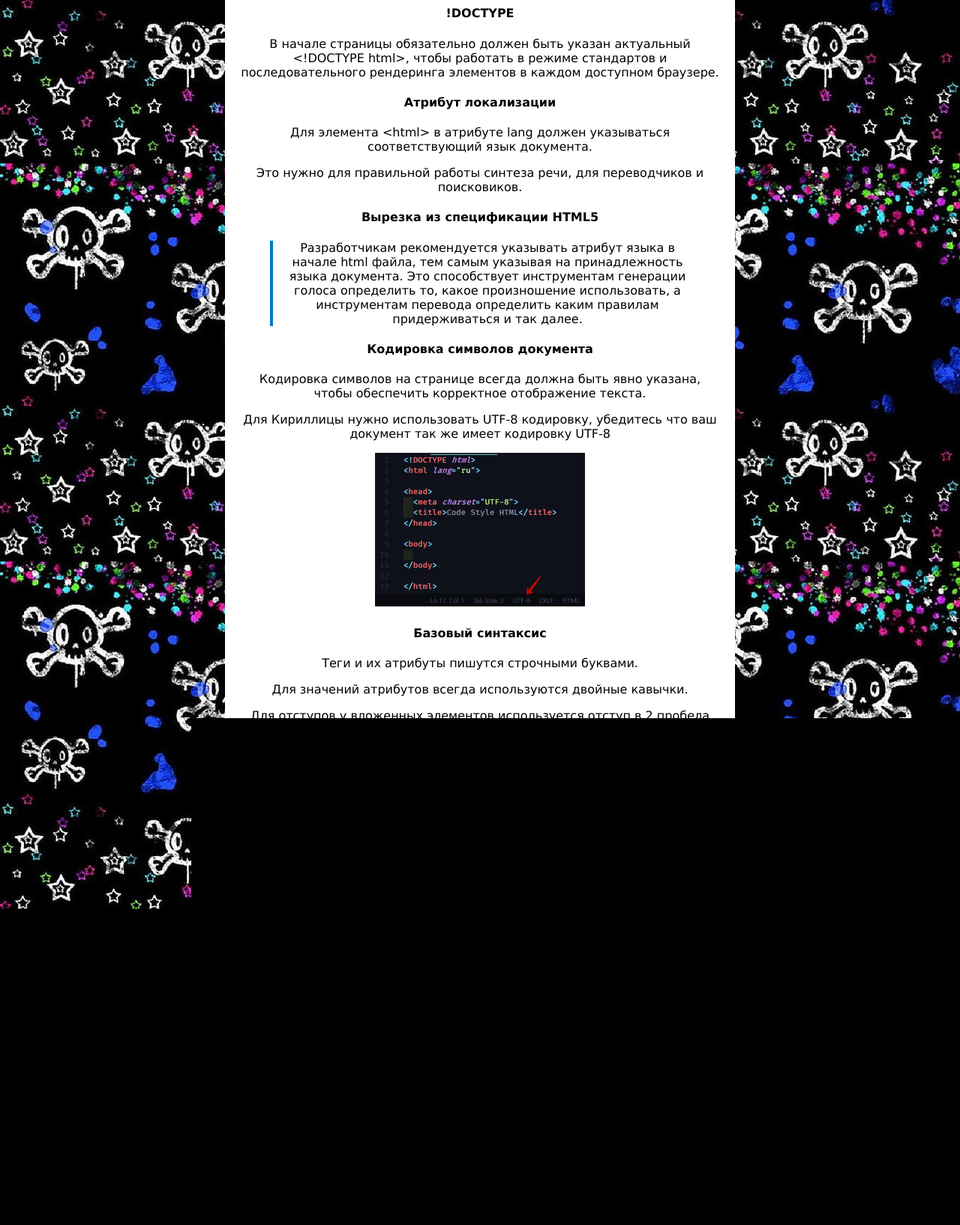
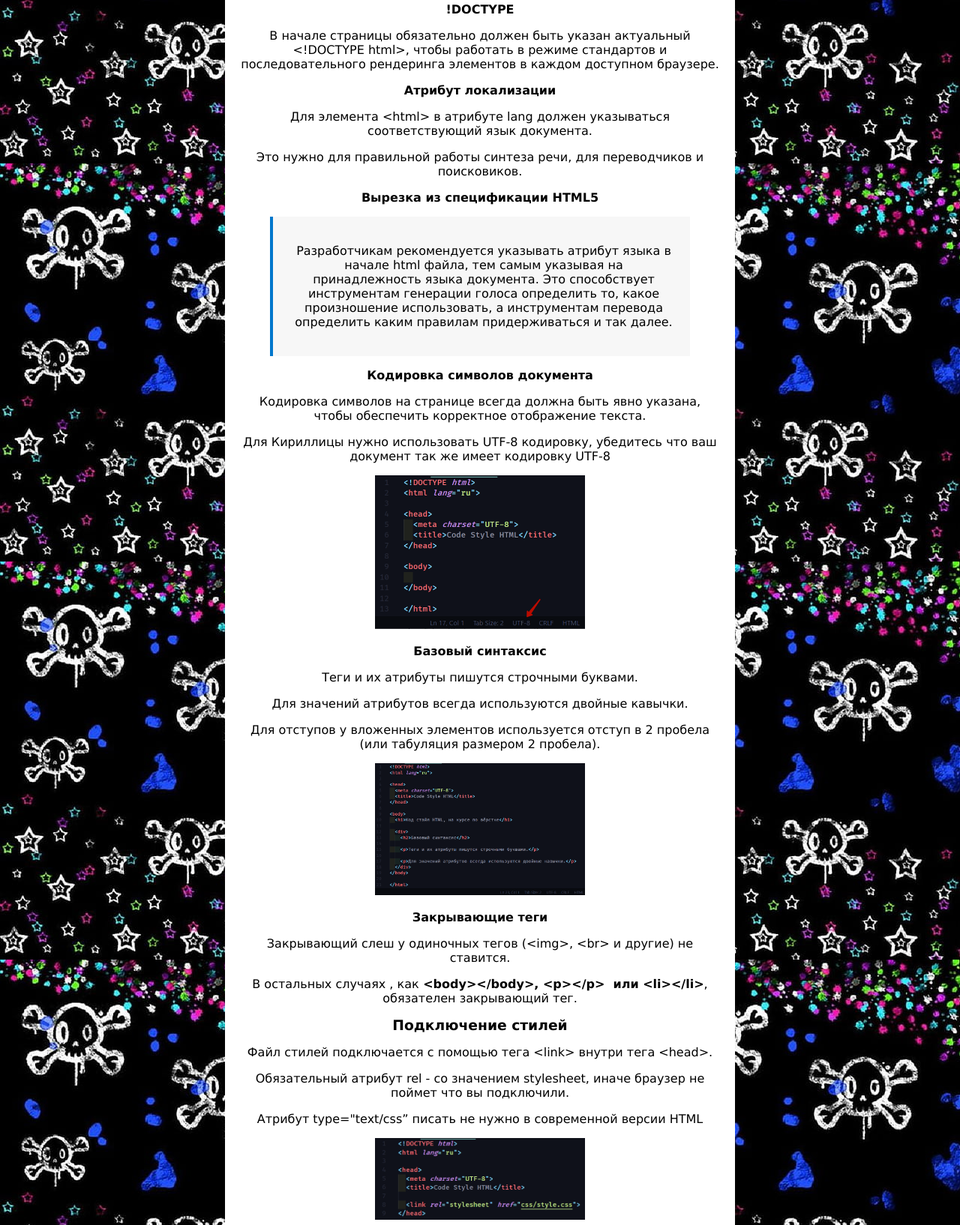
Before and after one commit to randvell/methed_code-style, a plain HTML site: page html.html in a window 1280 px wide. Shown: the part 313-1947 px from the top of the page at 75% size. Drawn offline with Linux system fonts and the light colour scheme.

Commit message:
Some styles

```diff
--- a/styles/article.css
+++ b/styles/article.css
@@ -1,3 +1,7 @@
+section h2, h3, h4, h5 {
+  margin: 0;
+}
+
 aside {
   background-color: rgb(230, 230, 230);
 }
@@ -13,7 +17,8 @@ figcaption {
 
 blockquote {
   position: relative;
-  padding-left: 20px;
+  padding: 20px 20px 20px 30px;
+  background: #f7f7f7;
 }
 
 blockquote::before {
```
